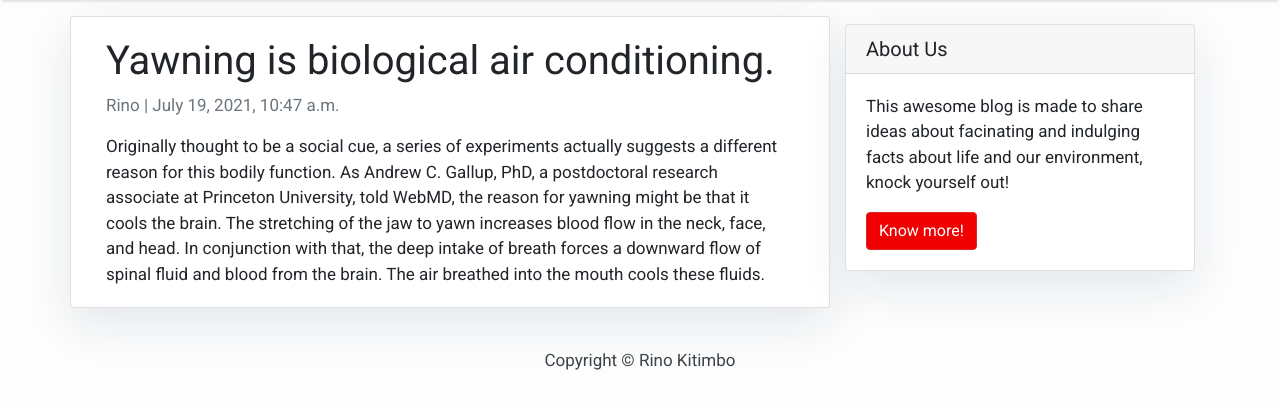
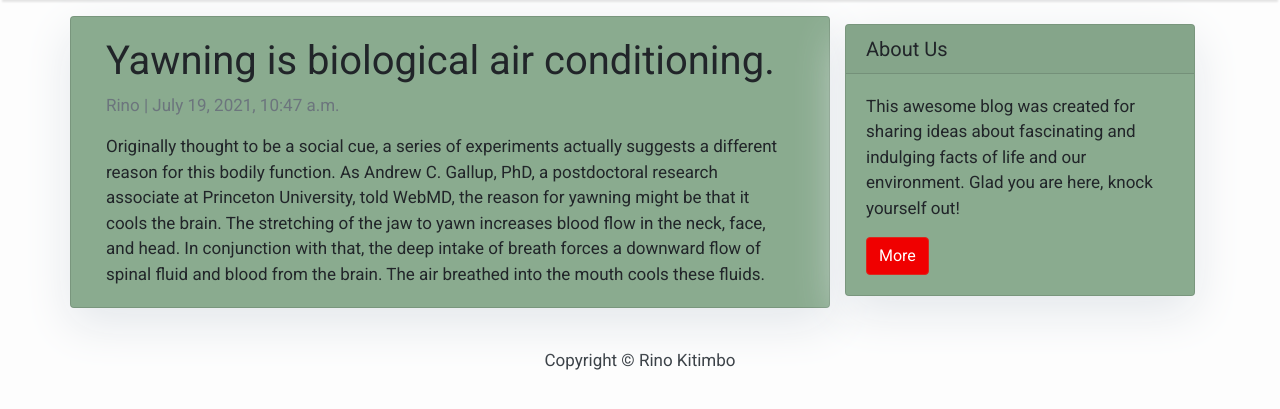
Before and after one commit to KitimboRino/Rinos-blog-DJango, a Django app: a page that uses templates/base.html in a window 1280 px wide. Shown: the part 58-467 px from the top of the page. Run offline with Django 3.2, Linux system fonts and the light colour scheme; data comes from the database, SQL or seed files in the repository; some libraries are stand-ins or nearby versions.

Commit message:
Styled pages

```diff
--- a/templates/base.html
+++ b/templates/base.html
@@ -57,9 +57,11 @@
                 </div>
             </div>
         </nav>
+
         {% block content %}
         <!-- Content Goes here -->
         {% endblock content %}
+
         <!-- Footer -->
         <footer class="py-3 bg-grey">
             <p class="m-0 text-dark text-center ">Copyright &copy; Rino Kitimbo</p>
--- a/templates/index.html
+++ b/templates/index.html
@@ -23,7 +23,7 @@
         <div class="row">
             <div class=" col-md-8 col-md-10 mx-auto">
                 <div class="site-heading">
-                    <h3 class=" site-heading my-4 mt-3 text-white"> Welcome to my Rino's Blog </h3>
+                    <h3 class=" site-heading my-4 mt-3 text-white"> Welcome to my Rino's Awesome Blog </h3>
                 </div>
             </div>
         </div>
@@ -31,6 +31,7 @@
 </header>
 <div class="container">
     <div class="row">
+
         <!-- Blog Entries Column -->
         <div class="col-md-8 mt-3 left">
             {% for post in post_list %}
--- a/templates/post_detail.html
+++ b/templates/post_detail.html
@@ -1,4 +1,13 @@
 {% extends 'base.html' %} {% block content %}
+
+<style>
+  .card{
+    background-color: #8AAB8F;
+    box-shadow: 0 16px 48px #fff;
+  }
+
+</style>
+
 
 <div class="container">
   <div class="row">
--- a/templates/sidebar.html
+++ b/templates/sidebar.html
@@ -12,8 +12,8 @@
 <div class="card my-4">
         <h5 class="card-header">About Us</h5>
     <div class="card-body">
-        <p class="card-text"> This awesome blog is made to share ideas about facinating and indulging facts about life and our environment, knock yourself out!</p>
-        <a href="" class="btn btn-danger">Know more!</a>
+        <p class="card-text"> This awesome blog was created for sharing ideas about fascinating and indulging facts of life and our environment. Glad you are here, knock yourself out!</p>
+        <a href="" class="btn btn-danger">More</a>
     </div>
 </div>
 </div>
```
